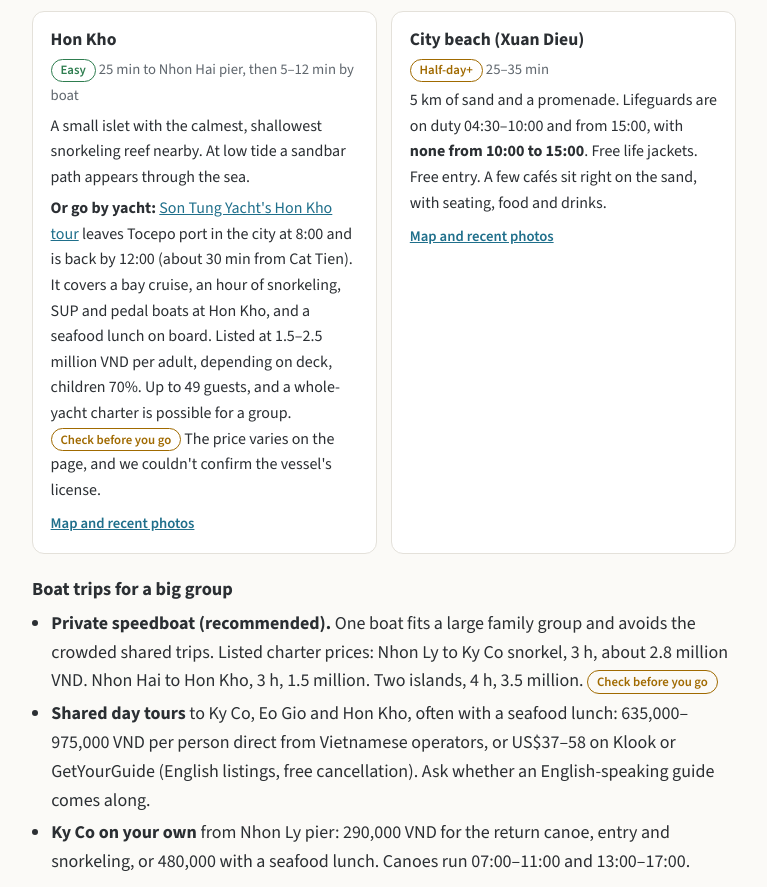
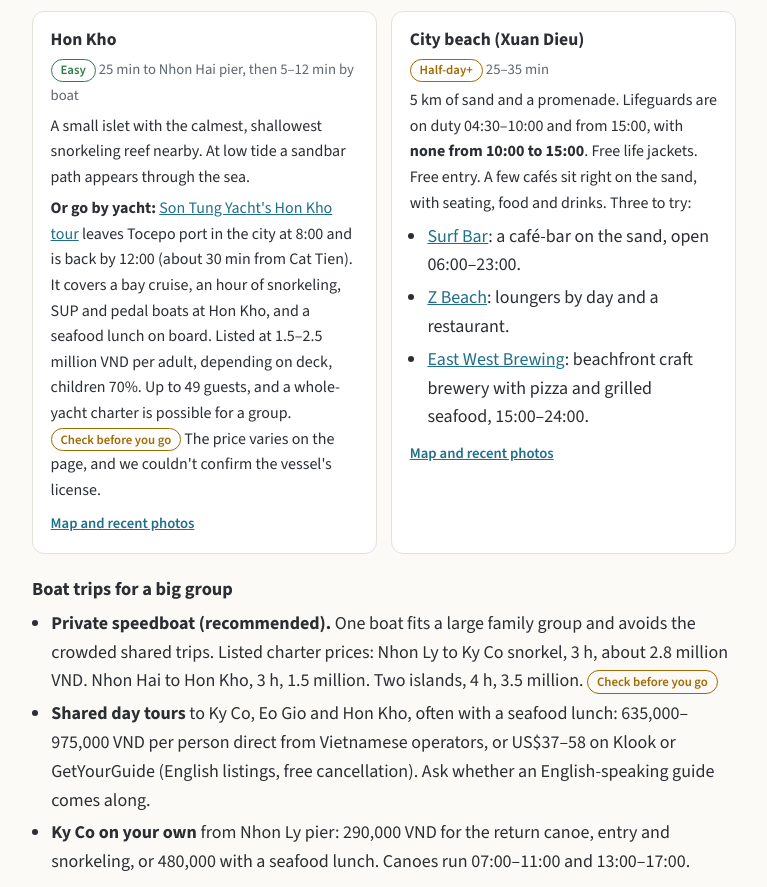
Before and after one commit to bdcotter/QuyNhon-familyguide, a plain HTML site: page index.html in a window 1280 px wide. Shown: the part 5117-6004 px from the top of the page, without its empty margins (320-1087 px from the left). Drawn offline with nearby package versions, Linux system fonts and the light colour scheme.

Commit message:
City beach: name three beachfront spots with map links
Co-Authored-By: Claude Opus 5.5 <noreply@anthropic.com>
Claude-Session: https://claude.ai/code/session_018nH46LsZhiudHFZeEmCyQy

```diff
--- a/index.html
+++ b/index.html
@@ -326,7 +326,12 @@ footer{padding:2rem 0 3rem;color:var(--muted);font-size:.92rem;border-top:1px so
       <article class="card">
         <h3>City beach (Xuan Dieu)</h3>
         <p><span class="tag half">Half-day+</span> <span class="meta">25–35 min</span></p>
-        <p>5 km of sand and a promenade. Lifeguards are on duty 04:30–10:00 and from 15:00, with <strong>none from 10:00 to 15:00</strong>. Free life jackets. Free entry. A few cafés sit right on the sand, with seating, food and drinks.</p>
+        <p>5 km of sand and a promenade. Lifeguards are on duty 04:30–10:00 and from 15:00, with <strong>none from 10:00 to 15:00</strong>. Free life jackets. Free entry. A few cafés sit right on the sand, with seating, food and drinks. Three to try:</p>
+        <ul>
+          <li><a href="https://www.google.com/maps/search/?api=1&amp;query=Surf+Bar+Quy+Nh%C6%A1n+Xu%C3%A2n+Di%E1%BB%87u" target="_blank" rel="noopener">Surf Bar</a>: a café-bar on the sand, open 06:00–23:00.</li>
+          <li><a href="https://www.google.com/maps/search/?api=1&amp;query=Z+Beach+Quy+Nh%C6%A1n" target="_blank" rel="noopener">Z Beach</a>: loungers by day and a restaurant.</li>
+          <li><a href="https://www.google.com/maps/search/?api=1&amp;query=East+West+Brewing+Quy+Nhon+1B+Xu%C3%A2n+Di%E1%BB%87u" target="_blank" rel="noopener">East West Brewing</a>: beachfront craft brewery with pizza and grilled seafood, 15:00–24:00.</li>
+        </ul>
         <a class="map" href="https://www.google.com/maps/search/?api=1&amp;query=Xuan+Dieu+beach+Quy+Nhon" target="_blank" rel="noopener">Map and recent photos</a>
       </article>
     </div>
```
